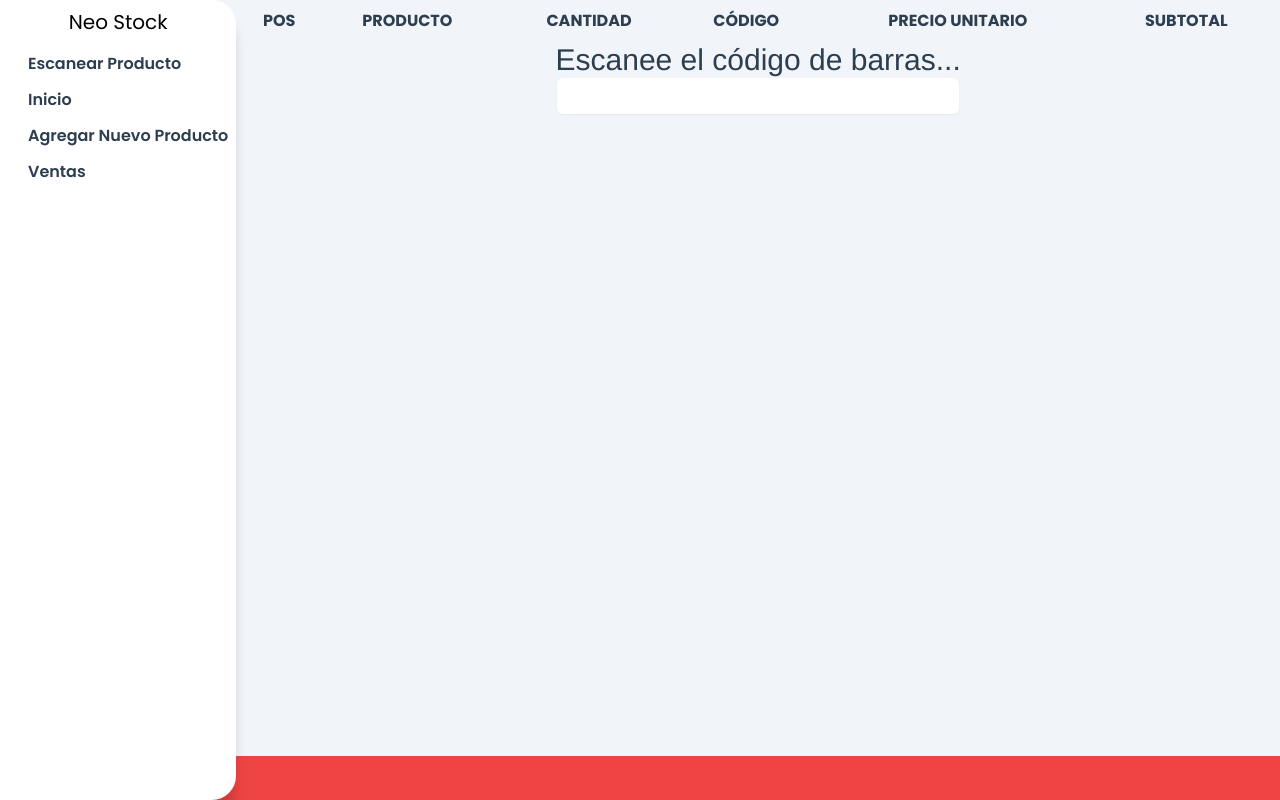
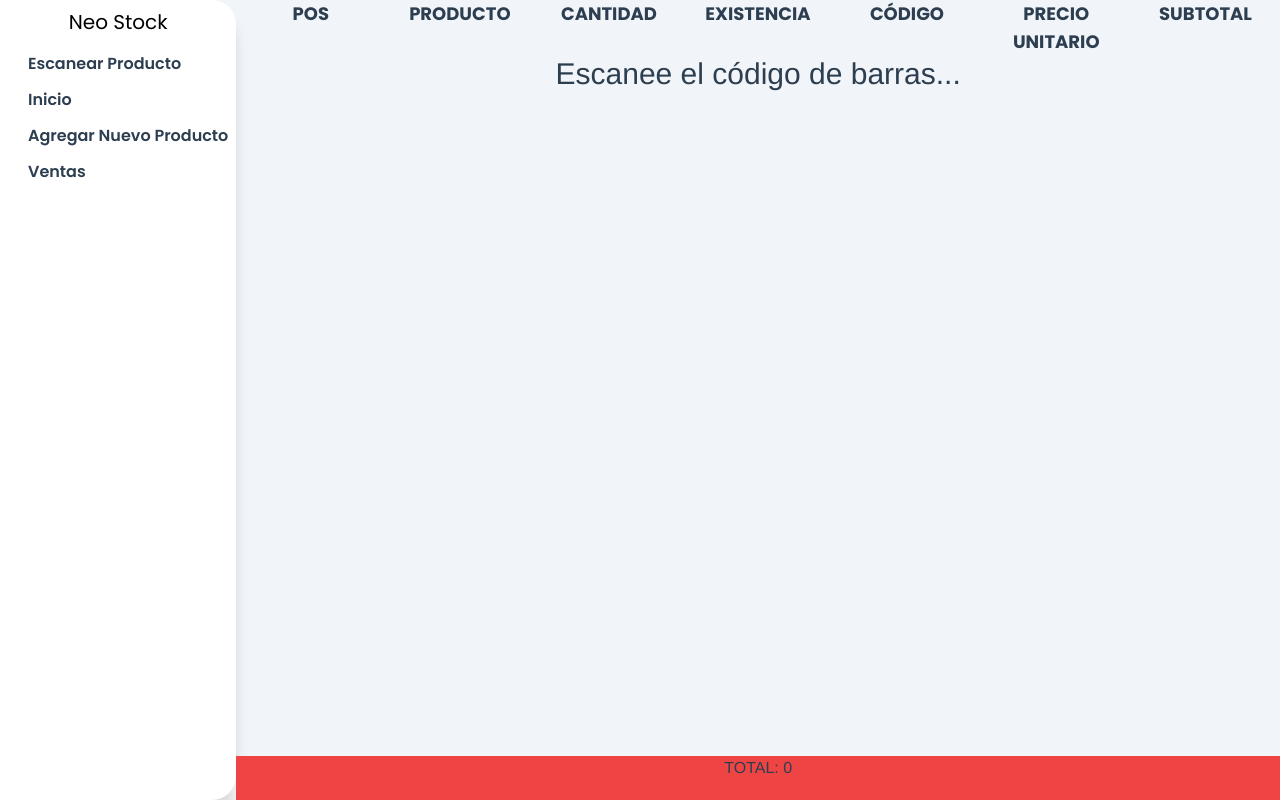
Before and after one commit to ShykanDev/neostock, a Vue app: page /scan in a window 1280 px wide. Built offline with nearby package versions, Linux system fonts and the light colour scheme; some icons are missing.

Commit message:
Added stock info an function to reduce or increase it

```diff
--- a/src/interfaces/IItem.ts
+++ b/src/interfaces/IItem.ts
@@ -4,4 +4,5 @@ export interface IItem {
     itemPrice:number|string,
     itemCode:number|string|bigint,
     itemSubtotal:number|string,
+    stock:number
 }
--- a/src/store/UseItemsStore.ts
+++ b/src/store/UseItemsStore.ts
@@ -10,7 +10,8 @@ export const UseItemsStore = defineStore('UseItemStore',{
                     itemQuantity: 1,
                     itemPrice: 50, // precio en números cerrados
                     itemCode: 2497596474051,
-                    itemSubtotal: 0, // subtotal inicialmente en 0
+                    itemSubtotal: 0,
+                    stock:32 // subtotal inicialmente en 0
                 },
                 {
                     itemName: "Labial Mate",
@@ -18,6 +19,7 @@ export const UseItemsStore = defineStore('UseItemStore',{
                     itemPrice: 40,
                     itemCode: 5424403063529,
                     itemSubtotal: 0,
+                    stock:25
                 },
                 {
                     itemName: "Sombra de Ojos",
@@ -25,6 +27,7 @@ export const UseItemsStore = defineStore('UseItemStore',{
                     itemPrice: 35,
                     itemCode: 64027835425480,
                     itemSubtotal: 0,
+                    stock:15
                 },
                 {
                     itemName: "Rubor en Polvo",
@@ -32,6 +35,7 @@ export const UseItemsStore = defineStore('UseItemStore',{
                     itemPrice: 60,
                     itemCode: 67630471960817727n,
                     itemSubtotal: 0,
+                    stock:16
                 },
                 {
                     itemName: "Corrector Líquido",
@@ -39,6 +43,7 @@ export const UseItemsStore = defineStore('UseItemStore',{
                     itemPrice: 55,
                     itemCode: 65472771064808,
                     itemSubtotal: 0,
+                    stock:18
                 },
                 {
                     itemName: "Polvo Traslúcido",
@@ -46,6 +51,7 @@ export const UseItemsStore = defineStore('UseItemStore',{
                     itemPrice: 45,
                     itemCode: 993752155038548,
                     itemSubtotal: 0,
+                    stock:16
                 },
                 {
                     itemName: "Iluminador",
@@ -53,6 +59,7 @@ export const UseItemsStore = defineStore('UseItemStore',{
                     itemPrice: 70,
                     itemCode: 161306875897337,
                     itemSubtotal: 0,
+                    stock:18
                 },
                 {
                     itemName: "Base de Maquillaje",
@@ -60,6 +67,7 @@ export const UseItemsStore = defineStore('UseItemStore',{
                     itemPrice: 30,
                     itemCode: 895268144913187,
                     itemSubtotal: 0,
+                    stock:13
                 },
                 {
                     itemName: "Pintura para Cejas",
@@ -67,6 +75,7 @@ export const UseItemsStore = defineStore('UseItemStore',{
                     itemPrice: 25,
                     itemCode: 83128574834953373n,
                     itemSubtotal: 0,
+                    stock:56
                 },
                 {
                     itemName: "Esponja de Maquillaje",
@@ -74,6 +83,7 @@ export const UseItemsStore = defineStore('UseItemStore',{
                     itemPrice: 15,
                     itemCode: 16891867255932890n,
                     itemSubtotal: 0,
+                    stock:16
                 },
                 {
                     itemName: "Mascara de Pestañas",
@@ -81,6 +91,7 @@ export const UseItemsStore = defineStore('UseItemStore',{
                     itemPrice: 50,
                     itemCode: 225325471358502,
                     itemSubtotal: 0,
+                    stock:35
                 },
                 {
                     itemName: "Lápiz de Labios",
@@ -88,6 +99,7 @@ export const UseItemsStore = defineStore('UseItemStore',{
                     itemPrice: 45,
                     itemCode: 1991024575390,
                     itemSubtotal: 0,
+                    stock:12
                 },
                 {
                     itemName: "Brocha de Maquillaje",
@@ -95,6 +107,7 @@ export const UseItemsStore = defineStore('UseItemStore',{
                     itemPrice: 25,
                     itemCode: 12333477420734,
                     itemSubtotal: 0,
+                    stock:18
                 },
                 {
                     itemName: "Paleta de Sombras",
@@ -102,6 +115,7 @@ export const UseItemsStore = defineStore('UseItemStore',{
                     itemPrice: 80,
                     itemCode: 59298292648216,
                     itemSubtotal: 0,
+                    stock:32
                 },
                 {
                     itemName: "Desmaquillante",
@@ -109,7 +123,8 @@ export const UseItemsStore = defineStore('UseItemStore',{
                     itemPrice: 20,
                     itemCode: 7273614798825,
                     itemSubtotal: 0,
-                }
+                    stock:12
+                },
             ],
             cart:[] as Array<IItem>
         }
@@ -120,6 +135,11 @@ export const UseItemsStore = defineStore('UseItemStore',{
         },
         getCartItems():Array<IItem>{
             return this.cart;
+        },
+        getGrandTotal():any{
+         let allPrices = [];
+            allPrices = this.cart.map( e => e.itemSubtotal)
+            return allPrices.reduce( ( a,b) => Number(a)+Number(b),0);
         }
     },
     actions:{
@@ -136,13 +156,15 @@ export const UseItemsStore = defineStore('UseItemStore',{
             }
         },
         editItemQuantity(param:string, index:number):void{
-            if(param === 'increase'){
+            if(param === 'increase' && this.cart[index].stock > 0) {
                 this.cart[index].itemQuantity ++;
                 this.cart[index].itemSubtotal = this.cart[index].itemQuantity * Number(this.cart[index].itemPrice);
+                this.cart[index].stock --;
             } else if(param === 'decrease') {
                 if (this.cart[index].itemQuantity ===1) return;
                 this.cart[index].itemQuantity --;
                 this.cart[index].itemSubtotal = this.cart[index].itemQuantity * Number(this.cart[index].itemPrice);
+                this.cart[index].stock ++;
             }
             console.log(this.cart[index]);
 
--- a/src/views/ScanProductView.vue
+++ b/src/views/ScanProductView.vue
@@ -2,8 +2,8 @@
     <div class="">
         <MainLayout>
             <template #main-content>
-                <div class="flex flex-col flex-1 h-dvh">
-                    <table class="px-2 border-separate font-poppins border-spacing-y-2">
+                <div class="relative flex flex-col flex-1 overflow-auto h-dvh">
+                    <!-- <TransitionGroup name="list" tag="table" class="px-2 border-separate font-poppins border-spacing-y-2">
                      <thead>
                          <th>POS</th>
                          <th>PRODUCTO</th>
@@ -13,7 +13,6 @@
                          <th>SUBTOTAL</th>
                      </thead>
                      <tbody>
-                        <!-- <tr v-for="(item, index) in sale" :key="index">{{ index }} {{ item.itemName }} {{ item.itemCode }} {{ item.itemPrice }}</tr> -->
                          <tr  v-for="(item, index) in itemStore.getCartItems" :key="index" class="mb-2" >
                             <td class="inline-block font-medium text-white bg-black rounded-full min-w-6">{{ index +1 }}</td>
                             <td class="font-medium text-white bg-black rounded-md">{{ item.itemName }}</td>
@@ -27,16 +26,50 @@
                            <td class="text-lg font-bold text-white bg-black rounded-md">${{ item.itemSubtotal}}</td>
                          </tr>
                      </tbody>
-                    </table>
+                    </TransitionGroup> -->
+                    <TransitionGroup name="list" tag="ul" class="">
+                    <div class="flex">
+                         <li class="font-bold font-poppins text-lg min-w-[14.28%]">POS</li>
+                         <li class="font-bold font-poppins text-lg min-w-[14.28%]">PRODUCTO</li>
+                         <li class="font-bold font-poppins text-lg min-w-[14.28%]">CANTIDAD</li>
+                         <li class="font-bold font-poppins text-lg min-w-[14.28%]">EXISTENCIA</li>
+                         <li class="font-bold font-poppins text-lg min-w-[14.28%]">CÓDIGO</li>
+                         <li class="font-bold font-poppins text-lg min-w-[14.28%]">PRECIO UNITARIO</li>
+                         <li class="font-bold font-poppins text-lg min-w-[14.28%]">SUBTOTAL</li>
+                     </div>
+                     <div v-for="(item, index) in itemStore.getCartItems" :key="index" class="flex items-center w-full mb-2 rounded-lg justify-evenly font-poppins hover:bg-slate-200 hover:shadow-md">
+                        <div class="min-w-[14.28%] flex justify-center items-center">
+                            <p class="inline-block text-black shadow-sm font-bold bg-white rounded-full min-w-[25%]">{{ index +1 }}</p>
+                        </div>
+
+                        <p class="font-medium text-white bg-slate-500 rounded-md min-w-[14.28%]">{{ item.itemName }}</p>
+                        <!-- <p>{{ item.itemQuantity }}</p> -->
+                        <div class="flex items-center justify-center gap-1 min-w-[14.28%]">
+                                <input class="font-bold text-center rounded-md w-9 max-w-12" v-model.number="item.itemQuantity"  type="number" name="" id="" min="1" placeholder="1" readonly>
+                                <v-icon  @click="itemStore.editItemQuantity('increase', index)" class="cursor-pointer active:text-emerald-400 hover:text-emerald-700 hover:scale-110" name="bi-arrow-up-circle-fill" scale="1.5" color="#047857"/>
+                                <v-icon @click="itemStore.editItemQuantity('decrease', index)" class="cursor-pointer active:text-red-600" name="bi-arrow-down-circle-fill" scale="1.5" color="#black"/>
+                            </div>
+                            <div class="min-w-[14.28%] flex justify-center items-center">
+                            <p class="inline-block text-black shadow-sm font-bold bg-white rounded-full min-w-[25%]">{{ item.stock }}</p>
+                        </div>
+                        <p class="inline-block text-base font-semibold  min-w-[14.28%]">{{ item.itemCode }}</p>
+                        <div class="min-w-[14.28%]">
+                            <p class="inline-block text-base  text-sky-900 font-bold bg-sky-200 rounded-md min-w-[25%]">${{ item.itemPrice }}</p>
+                        </div>
+                        <div class="min-w-[14.28%]">
+                            <p class="text-lg font-bold text-green-800 bg-green-100 rounded-md min-w-[60%] inline-block shadow-sm">${{ item.itemSubtotal}}</p>
+                        </div>
+                    </div>
+                    </TransitionGroup>
                     <div class="">
                         <h1 class="text-3xl">Escanee el código de barras...</h1>
                         <!-- <h2 v-show="isSearchingCode" class="text-3xl">{{ isSearchingMessage }}</h2> -->
-                        <input @blur="autoFocus" @input="scanResult" v-model="barcodeValue" ref="barcodeInput" class="text-3xl font-bold text-center bg-white rounded-md shadow-sm outline-none font-poppinsa" type="text">
+                        <input @blur="autoFocus" @input="scanResult" v-model="barcodeValue" ref="barcodeInput" class="fixed bottom-0 left-0 z-40 text-3xl font-bold text-center bg-white rounded-md shadow-sm outline-none font-poppins" type="text">
                         <h2 v-show="isError" class="mt-2 font-semibold text-sky-700 font-poppins">{{ errorMessage }}</h2>
                         <LoaderDots v-show="isSearchingCode"/>
                     </div>
-                    <div class="fixed bottom-0 left-0 right-0 bg-red-500 min-h-11">
-
+                    <div class="absolute bottom-0 z-50 w-full bg-red-500 min-h-11">
+                        <p>TOTAL: {{ itemStore.getGrandTotal }} </p>
                     </div>
                 </div>
             </template>
@@ -49,7 +82,7 @@ import LoaderDots from '@/animations/LoaderDots.vue';
 import { IItem } from '@/interfaces/IItem';
 import MainLayout from '@/layouts/MainLayout.vue';
 import { UseItemsStore } from '@/store/UseItemsStore';
-import { nextTick, onMounted, Ref, ref } from 'vue';
+import { computed, nextTick, onMounted, Ref, ref } from 'vue';
 
 // store Items
 const itemStore = UseItemsStore();
@@ -107,16 +140,28 @@ onMounted( () =>{
     autoFocus();
 })
 
-
-
-// Temp function to show the index of each product
-
-const showInfo = async (itemIndex:number) => {
-    await nextTick();
-    alert(JSON.stringify(itemStore.getCartItems[itemIndex]))
-}
 </script>
 
 <style scoped>
+.list-enter-active,
+.list-leave-active {
+  transition: all 0.5s ease;
+}
+
+.list-enter-from,
+.list-leave-to {
+  opacity: 0;
+  background-color: transparent;
+  transform: translateX(30px);
+}
+
+.list-enter-to {
+  background-color: white;
+}
+
+.list-leave-active {
+  background-color: rgb(255, 178, 13);
+  position: absolute;
+}
 
 </style>
```
